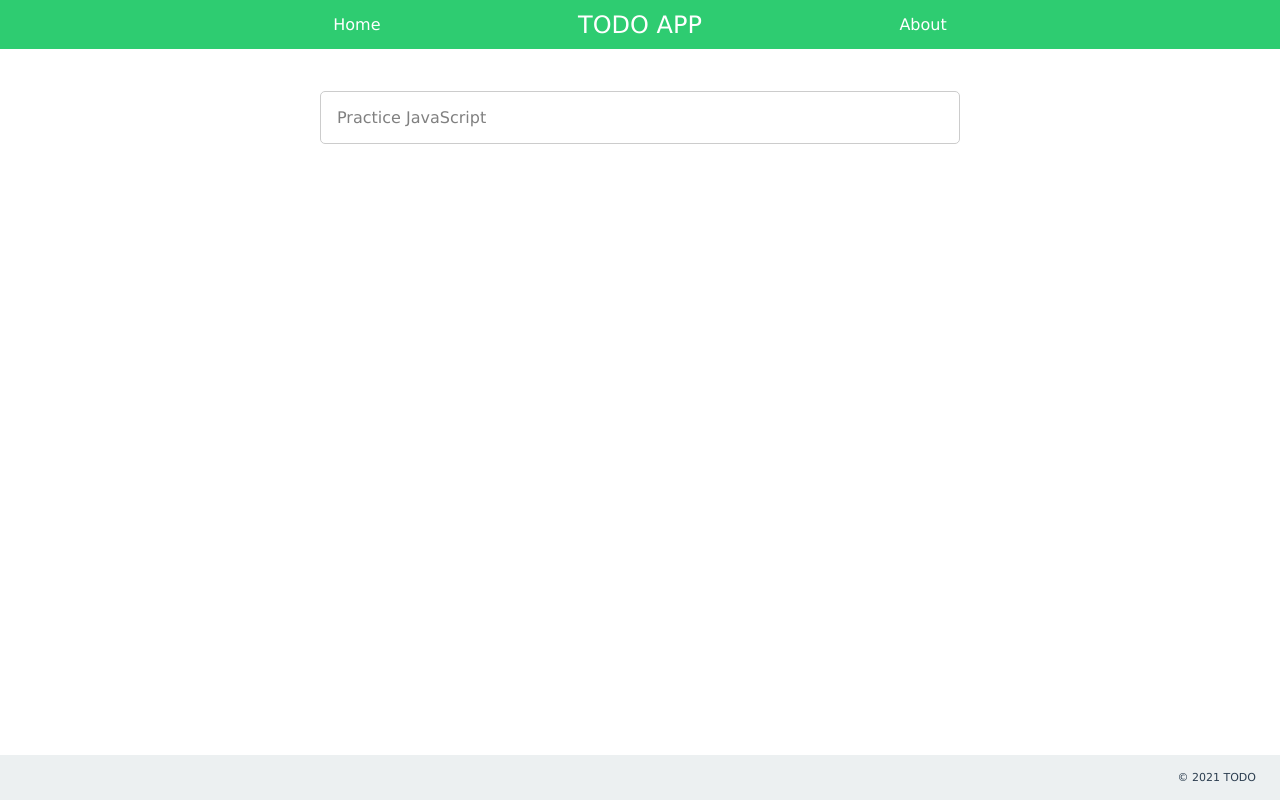
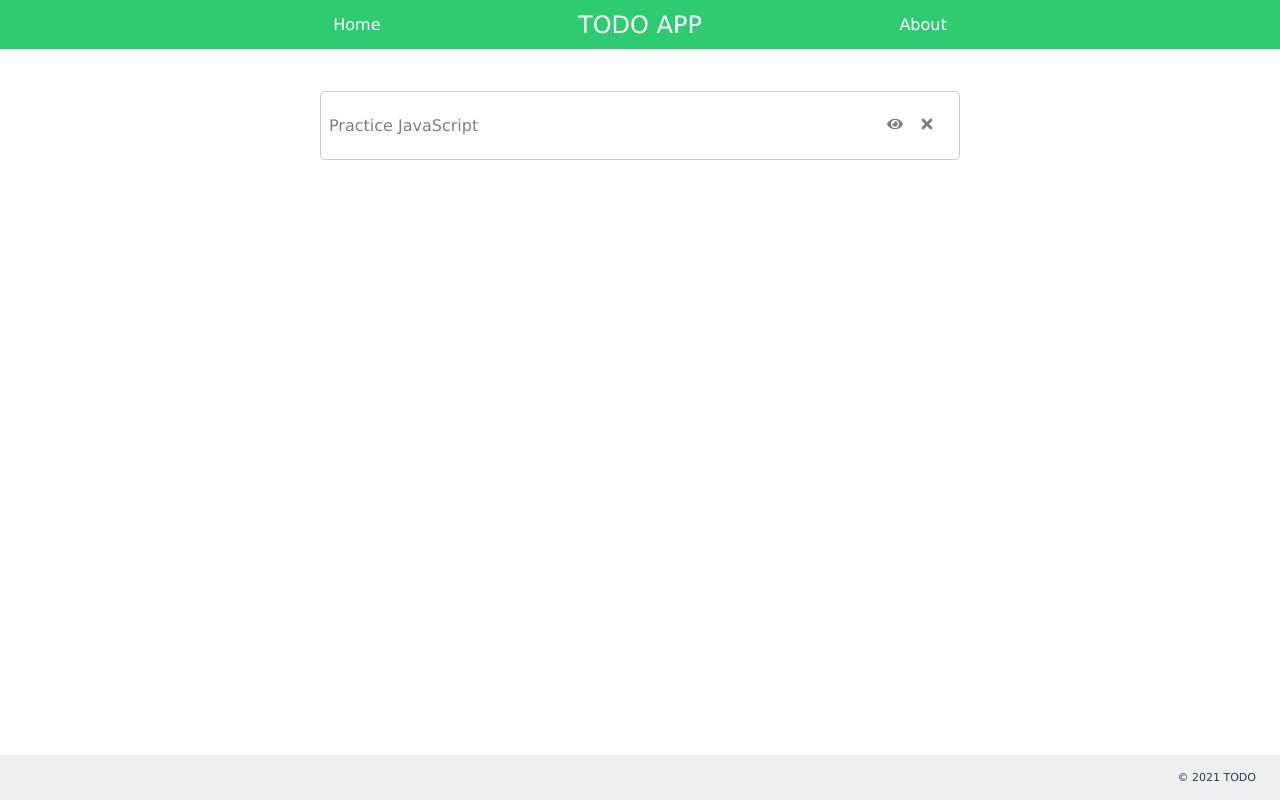
Before and after one commit to t0mclaudio/fe-prax-one, a React (Create React App) app: page / in a window 1280 px wide. Built offline with nearby package versions, Linux system fonts and the light colour scheme; data requests are answered from the project's data file.

Commit message:
improve todo list

```diff
--- a/src/Home/index.js
+++ b/src/Home/index.js
@@ -1,6 +1,8 @@
 import { useContext } from "react";
 import { AppContext } from "../context";
 import styles from './styles.module.scss';
+import { FaTimes, FaEye } from "react-icons/fa";
+import { Link } from "react-router-dom";
 
 const NothingToShow = () => {
   return (
@@ -17,7 +19,13 @@ const ToDoList = ({todos}) => {
       {
         todos.map(item => {
           return (
-            <li key={item.id}>{item.title}</li>
+            <li key={item.id}>
+              <p>{item.title}</p>
+              <div>
+                <Link to={`todo/${item.id}`}><FaEye /></Link>
+                <button><FaTimes /></button>
+              </div>
+            </li>
           )
         })
       }
--- a/src/Home/styles.module.scss
+++ b/src/Home/styles.module.scss
@@ -13,10 +13,26 @@
     li {
       list-style: none;
       flex-basis: 100%;
-      padding: 1.6rem;
+      padding: .8rem;
       border: 1px solid #ccc;
       border-radius: 5px;
       margin-bottom: 2%;
+      display: flex;
+      flex-flow: row nowrap;
+      justify-content: space-between;
+      align-items: center;
+      div {
+        button, a {
+          display: block;
+          all: unset;
+          width: 2.4rem;
+          padding: .8rem;
+          cursor: pointer;
+          &:hover {
+            color: rgba(46, 204, 113,1.0);
+          }
+        }
+      }
     }
   }
 }
```
Also changed, not shown: 1 other file (tests, documents, lock files or other folders).
